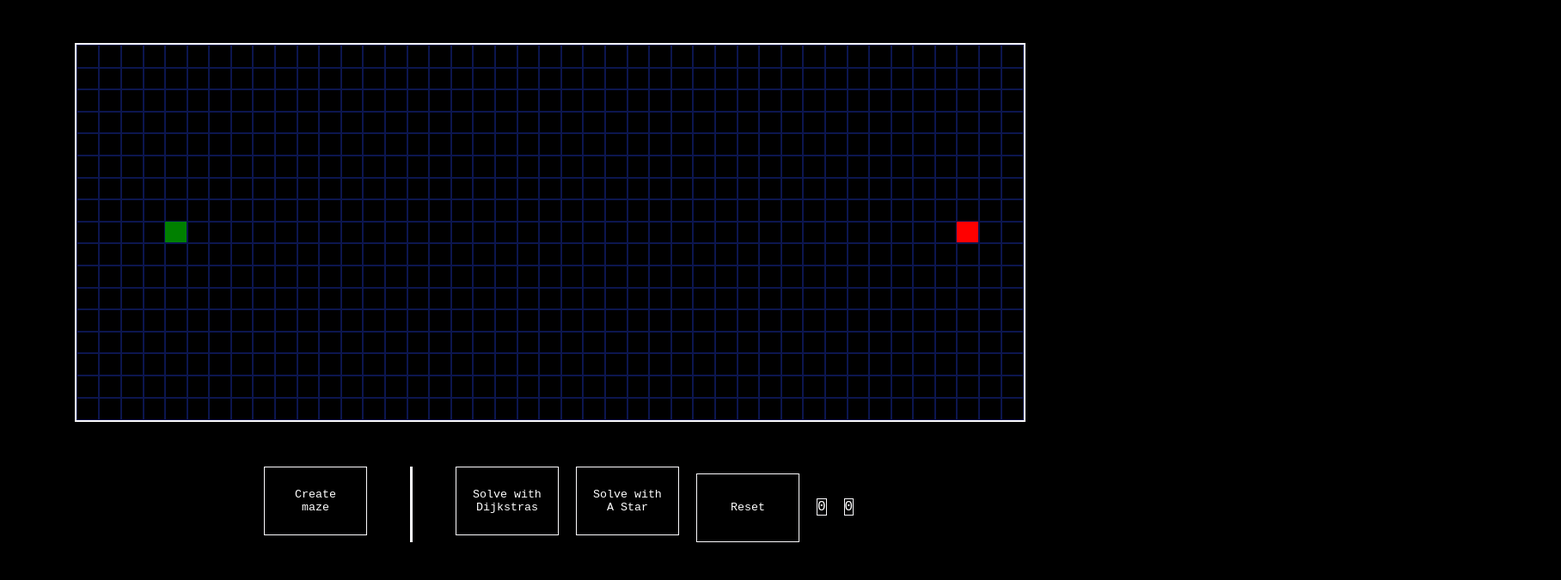
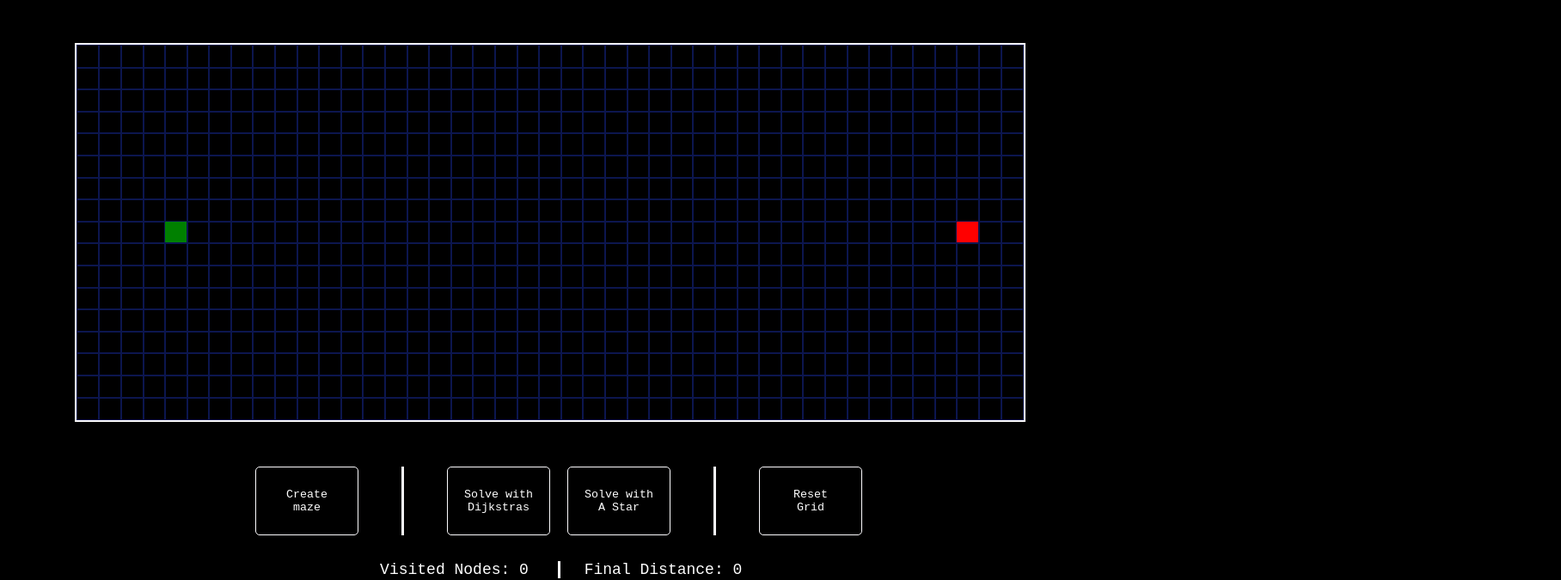
Before and after one commit to robLaing2/Pathfinding-Visualizer, a React (Create React App) app: page / in a window 1280 px wide. Shown: the top 675 px of the page at 86% size, 1816 px wide, since content can reach past the window. Built offline with nearby package versions, Linux system fonts and the light colour scheme.

Commit message:
Added statistics

```diff
--- a/src/Pathfinder/PathfindingVisualiser.css
+++ b/src/Pathfinder/PathfindingVisualiser.css
@@ -31,6 +31,14 @@
     margin-left:50px;
     border-left:3px solid #fcfbfe;;
     padding-left: 30px;
+    height:80px;
+}
+
+.statsDiv {
+    display: inline-block;
+    height:80px;
+    margin-top: 30px;
+    text-align: left;
 }
 
 
@@ -55,8 +63,18 @@
     display: inline-block;
     font-family: 'Courier New', Courier, monospace;
     margin-left: 20px;
+    border-radius:5px;
+}
 
-
+.resetBtn {
+    text-align: center;
+    margin: auto;
+    color:#FFFFFF;
+    background-color:#000000;
+    border:1px solid #fcfbfe;
+    display: inline-block;
+    font-family: 'Courier New', Courier, monospace;
+    margin-left: 20px;
 }
 
 .algorithmDiv {
@@ -101,10 +119,14 @@
     margin: auto;
     color:#FFFFFF;
     background-color:#000000;
-    border:1px solid #fcfbfe;
+    font-size:18px;
     display: inline-block;
     font-family: 'Courier New', Courier, monospace;
     margin-left: 20px;
+    display: inline-block;
+
+    width:200px;
+
 }
 
 
@@ -112,3 +134,8 @@
     color:#000000;
     background-color:#FFFFFF;
 }
+
+#distanceFound {
+    border-left:3px solid #fcfbfe;
+    padding-left:20px;
+}
--- a/src/Pathfinder/PathfindingVisualiser.jsx
+++ b/src/Pathfinder/PathfindingVisualiser.jsx
@@ -58,7 +58,8 @@ export default class PathfindingVisualizer extends Component {
         const node = visitedNodesInOrder[i];
         document.getElementById(`node-${node.row}-${node.col}`).className =
           'node node-visited';
-          document.getElementById(`visitCounter`).innerHTML = i;
+        var visitString = "Visited Nodes: " + i;
+          document.getElementById(`visitCounter`).innerHTML = visitString;
       }, 10 * i);
     }
   }
@@ -96,8 +97,8 @@ export default class PathfindingVisualizer extends Component {
     }
     this.setState({grid: gridO});
 
-    document.getElementById(`visitCounter`).innerHTML = 0;
-    document.getElementById(`distanceFound`).innerHTML = 0;
+    document.getElementById(`visitCounter`).innerHTML = "Visited Nodes: 0";
+    document.getElementById(`distanceFound`).innerHTML = "Final Distance: 0";
 
   }
 
@@ -134,7 +135,8 @@ export default class PathfindingVisualizer extends Component {
         const node = nodesInShortestPathOrder[i];
         document.getElementById(`node-${node.row}-${node.col}`).className =
           'node node-shortest-path';
-        document.getElementById(`distanceFound`).innerHTML = i;
+        var distanceString = "Final Distance: " + i;
+        document.getElementById(`distanceFound`).innerHTML = distanceString;
       }, 50 * i);
     }
   }
@@ -209,29 +211,68 @@ export default class PathfindingVisualizer extends Component {
         </div>
         <div class="selectionGrid">
           <div class="sel">
+            <div class="algorithmDiv">
             <button class="algorithmBtn" onClick={() => this.visualiseMazeCreation()}>
               Create <br></br>maze
             </button>
+            <div class="algorithmText">
+              (Initialisation)<br></br>
+              Add start to set<br></br>
+              while set is not empty<br></br>
+              &emsp;  cell = random cell in set<br></br>
+              &emsp;  neighbours = getNeighbours(cell) <br></br>
+              &emsp;  if neighbours is not empty <br></br>
+              &emsp; &emsp; randNeighbour = random cell in neighbours<br></br>
+              &emsp; &emsp; create connection with cell and randNeighbour<br></br>
+              &emsp;  add neighbours to set<br></br>
+            </div>
+            </div>
+
           </div>
           <div class="selright">
+          <div class="algorithmDiv">
             <button class="algorithmBtn" onClick={() => this.visualizeDijkstra()}>
               Solve with Dijkstras
             </button>
+            <div class="algorithmText">
+              (Initialisation)<br></br>
+              for each node in grid:<br></br>
+              &emsp;  dist[v] = infinity<br></br>
+              &emsp;  previous[v] = undefined<br></br>
+              dist[start] = 0<br></br>
+              queue = all node in grid<br></br>
+              <br></br>
+              while the queue is not empty <br></br>
+              &emsp; u = node in queue with smallest distance <br></br>
+              &emsp; remove u from queue <br></br>
+              &emsp; for each neighbor v of u:<br></br>
+              &emsp;   alt = dist[u] + dist_between(u, v)<br></br>
+              &emsp;   if alt less than dist[v] <br></br>
+              &emsp; &emsp;     dist[v] = alt<br></br>
+              &emsp; &emsp;     previous[v] = u<br></br>
+              return previous<br></br>
+              </div>
+            </div>
 
-            <div class="algorithmText">
-
-            </div>
 
             <div class="algorithmDiv">
               <button class="algorithmBtn" onClick={() => this.visualizeAStar()}>
                 Solve with <br></br>A Star
               </button>
               <div class="algorithmText">
+
+              (Initialisation)<br></br>
+              open_list = (start)<br></br>
+              closed_list = ()<br></br>
+              g(start) = 0<br></br>
+              h(start) = h(start, end)<br></br>
+              f(start) = g(start) + h(start)<br></br>
+              <br></br>
               while the open_list is not empty <br></br>
-              m = open_list the node node_current with the lowest f <br></br>
-              if m == end <br></br>
-              &emsp;    return<br></br>
-              &emsp;   remove m from open_listadd m to closed_lits<br></br>
+              &emsp;m = open_list the node node_current with the lowest f <br></br>
+              &emsp;if m == end <br></br>
+              &emsp;&emsp; return<br></br>
+              &emsp;   remove m from open_listadd m to closed_list<br></br>
               &emsp;   for each n in child(m)<br></br>
               &emsp; &emsp;     if n in closed_list<br></br>
               &emsp; &emsp; &emsp;       continue<br></br>
@@ -242,7 +283,7 @@ export default class PathfindingVisualizer extends Component {
               &emsp; &emsp;       remove n from closed_list<br></br>
               &emsp; &emsp;     if n not in open_list and n not in closed_list<br></br>
               &emsp; &emsp; &emsp;       add n to open_list<br></br>
-              &emsp; &emsp; &emsp;       g(n) = costh(n) = heuristic_function(n, end)<br></br>
+              &emsp; &emsp; &emsp;       g(n) = costh(n) = h(n, end)<br></br>
               &emsp; &emsp; &emsp;       f(n) = g(n) + h(n)<br></br>
 
 
@@ -251,18 +292,29 @@ export default class PathfindingVisualizer extends Component {
 
 
 
+
+
+          </div>
+
+          <div class="selright">
             <button class="algorithmBtn" onClick={() => this.resetGrid()}>
-              Reset
+              Reset<br></br>Grid
             </button>
 
           </div>
-          <p class="visitCounter" id="visitCounter">
-              0
-          </p>
-          <p class="visitCounter" id="distanceFound">
-              0
-          </p>
+
+
+
         </div>
+
+        <div class="statsDiv">
+              <p class="visitCounter" id="visitCounter">
+                Visited Nodes: 0
+              </p>
+              <p class="visitCounter" id="distanceFound">
+                Final Distance: 0
+              </p>
+            </div>
       </>
     );
   }
```
